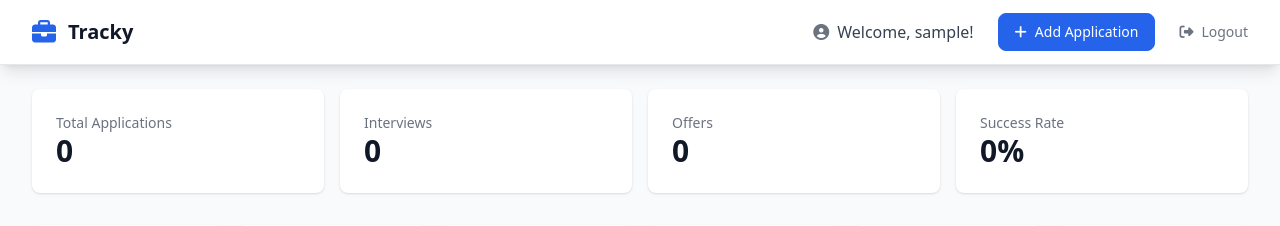
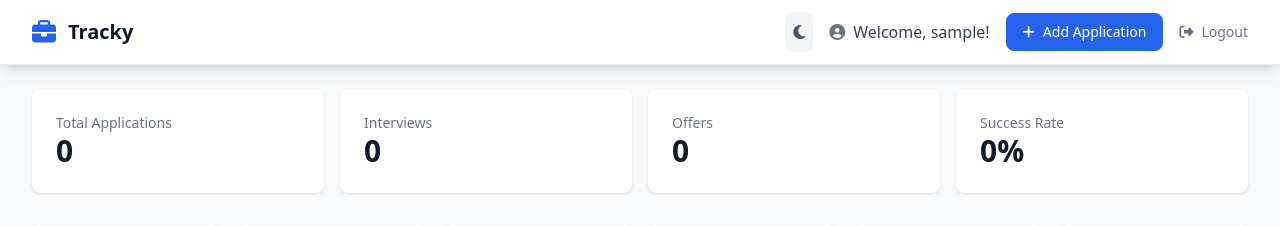
Before and after one commit to shpjp/tracky, a Django app: page / in a window 1280 px wide. Shown: the top 226 px of the page. Run offline with Django 5.2, Linux system fonts and the light colour scheme; the visitor is signed in with stand-in values (Sample User, id 1); data comes from the database, SQL or seed files in the repository; data that the repository does not hold is empty; some libraries are stand-ins or nearby versions.

Commit message:
fix : added dark mode

```diff
--- a/tracker_app/templates/base.html
+++ b/tracker_app/templates/base.html
@@ -8,6 +8,7 @@
     <link rel="stylesheet" href="https://cdnjs.cloudflare.com/ajax/libs/font-awesome/6.4.0/css/all.min.css">
     <script>
         tailwind.config = {
+            darkMode: 'class',
             theme: {
                 extend: {
                     colors: {
@@ -19,22 +20,27 @@
         }
     </script>
 </head>
-<body class="bg-gray-50 min-h-screen flex flex-col">
+<body class="bg-gray-50 dark:bg-gray-900 min-h-screen flex flex-col transition-colors duration-300">
     {% if user.is_authenticated %}
-    <nav class="bg-white shadow-lg border-b border-gray-200">
+    <nav class="bg-white dark:bg-gray-800 shadow-lg border-b border-gray-200 dark:border-gray-700 transition-colors duration-300">
         <div class="max-w-7xl mx-auto px-4 sm:px-6 lg:px-8">
             <div class="flex justify-between items-center h-16">
                 <div class="flex items-center space-x-3">
                     <div class="flex-shrink-0">
                         <i class="fas fa-briefcase text-primary text-xl sm:text-2xl"></i>
                     </div>
-                    <h1 class="text-lg sm:text-xl font-bold text-gray-900">
+                    <h1 class="text-lg sm:text-xl font-bold text-gray-900 dark:text-white">
                         <a href="{% url 'dashboard' %}" class="hover:text-primary transition-colors">Tracky</a>
                     </h1>
                 </div>
-                <div class="flex items-center space-x-2 sm:space-x-6">
-                    <span class="text-gray-700 hidden sm:flex items-center">
-                        <i class="fas fa-user-circle text-gray-500 mr-2"></i>
+                <div class="flex items-center space-x-2 sm:space-x-4">
+                    <!-- Dark Mode Toggle -->
+                    <button id="theme-toggle" class="p-2 rounded-lg bg-gray-100 dark:bg-gray-700 hover:bg-gray-200 dark:hover:bg-gray-600 transition-colors duration-300">
+                        <i id="theme-icon" class="fas fa-moon text-gray-600 dark:text-gray-300"></i>
+                    </button>
+
+                    <span class="text-gray-700 dark:text-gray-300 hidden sm:flex items-center">
+                        <i class="fas fa-user-circle text-gray-500 dark:text-gray-400 mr-2"></i>
                         Welcome, {{ user.username }}!
                     </span>
                     <a href="{% url 'create_application' %}" class="bg-primary hover:bg-primary-dark text-white px-3 py-2 sm:px-4 rounded-lg font-medium transition-colors border border-primary hover:border-primary-dark flex items-center text-sm">
@@ -42,7 +48,7 @@
                         <span class="hidden sm:inline">Add Application</span>
                         <span class="sm:hidden">Add</span>
                     </a>
-                    <a href="{% url 'logout' %}" class="text-gray-500 hover:text-gray-700 font-medium flex items-center text-sm">
+                    <a href="{% url 'logout' %}" class="text-gray-500 dark:text-gray-400 hover:text-gray-700 dark:hover:text-gray-200 font-medium flex items-center text-sm">
                         <i class="fas fa-sign-out-alt mr-1 sm:mr-2"></i>
                         <span class="hidden sm:inline">Logout</span>
                     </a>
@@ -57,17 +63,17 @@
         <div class="max-w-7xl mx-auto px-4 sm:px-6 lg:px-8 mb-6">
             {% for message in messages %}
             {% if message.tags == 'error' %}
-                <div class="bg-red-50 border-l-4 border-red-400 p-4 mb-4">
+                <div class="bg-red-50 dark:bg-red-900/30 border-l-4 border-red-400 dark:border-red-500 p-4 mb-4">
                     <div class="flex items-center">
-                        <i class="fas fa-exclamation-circle text-red-400 mr-3"></i>
-                        <p class="text-red-700">{{ message }}</p>
+                        <i class="fas fa-exclamation-circle text-red-400 dark:text-red-300 mr-3"></i>
+                        <p class="text-red-700 dark:text-red-200">{{ message }}</p>
                     </div>
                 </div>
             {% else %}
-                <div class="bg-green-50 border-l-4 border-green-400 p-4 mb-4">
+                <div class="bg-green-50 dark:bg-green-900/30 border-l-4 border-green-400 dark:border-green-500 p-4 mb-4">
                     <div class="flex items-center">
-                        <i class="fas fa-check-circle text-green-400 mr-3"></i>
-                        <p class="text-green-700">{{ message }}</p>
+                        <i class="fas fa-check-circle text-green-400 dark:text-green-300 mr-3"></i>
+                        <p class="text-green-700 dark:text-green-200">{{ message }}</p>
                     </div>
                 </div>
             {% endif %}
@@ -81,15 +87,15 @@
 
     {% if user.is_authenticated %}
     <!-- Footer -->
-    <footer class="bg-gray-50 border-t border-gray-200 mt-12">
+    <footer class="bg-gray-50 dark:bg-gray-800 border-t border-gray-200 dark:border-gray-700 mt-12 transition-colors duration-300">
         <div class="max-w-7xl mx-auto px-4 sm:px-6 lg:px-8">
             <div class="py-8">
                 <div class="flex flex-col md:flex-row justify-between items-center">
                     <div class="flex items-center space-x-3 mb-4 md:mb-0">
                         <i class="fas fa-briefcase text-primary text-lg"></i>
-                        <span class="text-gray-900 font-medium">Tracky</span>
+                        <span class="text-gray-900 dark:text-white font-medium">Tracky</span>
                     </div>
-                    <div class="flex items-center text-sm text-gray-600">
+                    <div class="flex items-center text-sm text-gray-600 dark:text-gray-400">
                         <span>&copy; 2026 Tracky. All rights reserved.</span>
                     </div>
                 </div>
@@ -97,5 +103,32 @@
         </div>
     </footer>
     {% endif %}
+
+    <!-- Dark Mode Toggle Script -->
+    <script>
+        const themeToggle = document.getElementById('theme-toggle');
+        const themeIcon = document.getElementById('theme-icon');
+        const html = document.documentElement;
+
+        // Check for saved theme preference or default to light mode
+        const savedTheme = localStorage.getItem('theme') || 'light';
+        html.classList.toggle('dark', savedTheme === 'dark');
+        updateThemeIcon(savedTheme);
+
+        themeToggle?.addEventListener('click', () => {
+            const isDark = html.classList.toggle('dark');
+            const theme = isDark ? 'dark' : 'light';
+            localStorage.setItem('theme', theme);
+            updateThemeIcon(theme);
+        });
+
+        function updateThemeIcon(theme) {
+            if (themeIcon) {
+                themeIcon.className = theme === 'dark'
+                    ? 'fas fa-sun text-gray-300'
+                    : 'fas fa-moon text-gray-600';
+            }
+        }
+    </script>
 </body>
 </html>
--- a/tracker_app/templates/tracker/dashboard.html
+++ b/tracker_app/templates/tracker/dashboard.html
@@ -6,77 +6,77 @@
 <div class="max-w-7xl mx-auto px-4 sm:px-6 lg:px-8">
     <!-- Stats Section -->
     <div class="grid grid-cols-2 lg:grid-cols-4 gap-4 mb-8">
-        <div class="bg-white rounded-lg shadow p-6">
-            <h3 class="text-sm font-medium text-gray-500">Total Applications</h3>
-            <p class="text-3xl font-bold text-gray-900">{{ total_applications }}</p>
+        <div class="bg-white dark:bg-gray-800 rounded-lg shadow p-6 transition-colors duration-300">
+            <h3 class="text-sm font-medium text-gray-500 dark:text-gray-400">Total Applications</h3>
+            <p class="text-3xl font-bold text-gray-900 dark:text-white">{{ total_applications }}</p>
         </div>
-        <div class="bg-white rounded-lg shadow p-6">
-            <h3 class="text-sm font-medium text-gray-500">Interviews</h3>
-            <p class="text-3xl font-bold text-gray-900">{{ total_interviews }}</p>
+        <div class="bg-white dark:bg-gray-800 rounded-lg shadow p-6 transition-colors duration-300">
+            <h3 class="text-sm font-medium text-gray-500 dark:text-gray-400">Interviews</h3>
+            <p class="text-3xl font-bold text-gray-900 dark:text-white">{{ total_interviews }}</p>
         </div>
-        <div class="bg-white rounded-lg shadow p-6">
-            <h3 class="text-sm font-medium text-gray-500">Offers</h3>
-            <p class="text-3xl font-bold text-gray-900">{{ total_offers }}</p>
+        <div class="bg-white dark:bg-gray-800 rounded-lg shadow p-6 transition-colors duration-300">
+            <h3 class="text-sm font-medium text-gray-500 dark:text-gray-400">Offers</h3>
+            <p class="text-3xl font-bold text-gray-900 dark:text-white">{{ total_offers }}</p>
         </div>
-        <div class="bg-white rounded-lg shadow p-6">
-            <h3 class="text-sm font-medium text-gray-500">Success Rate</h3>
-            <p class="text-3xl font-bold text-gray-900">{{ success_rate }}%</p>
+        <div class="bg-white dark:bg-gray-800 rounded-lg shadow p-6 transition-colors duration-300">
+            <h3 class="text-sm font-medium text-gray-500 dark:text-gray-400">Success Rate</h3>
+            <p class="text-3xl font-bold text-gray-900 dark:text-white">{{ success_rate }}%</p>
         </div>
     </div>
 
     <!-- Kanban Board -->
     <div class="grid grid-cols-1 md:grid-cols-2 lg:grid-cols-3 xl:grid-cols-6 gap-4">
         {% for status_code, status_info in status_groups.items %}
-        <div class="bg-white rounded-lg shadow">
-            <div class="p-4 border-b">
+        <div class="bg-white dark:bg-gray-800 rounded-lg shadow transition-colors duration-300">
+            <div class="p-4 border-b border-gray-200 dark:border-gray-700">
                 <div class="flex items-center justify-between">
-                    <h2 class="font-semibold text-gray-900 text-sm">{{ status_info.name }}</h2>
-                    <span class="bg-gray-100 text-gray-800 text-xs font-medium px-2 py-1 rounded-full">
+                    <h2 class="font-semibold text-gray-900 dark:text-white text-sm">{{ status_info.name }}</h2>
+                    <span class="bg-gray-100 dark:bg-gray-700 text-gray-800 dark:text-gray-200 text-xs font-medium px-2 py-1 rounded-full transition-colors duration-300">
                         {{ status_info.count }}
                     </span>
                 </div>
             </div>
             <div class="p-3 space-y-3 min-h-[300px] lg:min-h-[400px]">
                 {% for application in status_info.applications %}
-                <div class="bg-gray-50 rounded-lg p-3 border border-gray-200 hover:shadow-md transition-shadow">
+                <div class="bg-gray-50 dark:bg-gray-700 rounded-lg p-3 border border-gray-200 dark:border-gray-600 hover:shadow-md transition-all duration-300">
                     <div class="mb-3">
-                        <h3 class="font-medium text-gray-900 text-sm mb-1">{{ application.company_name }}</h3>
-                        <p class="text-sm text-gray-700 font-medium">{{ application.role }}</p>
+                        <h3 class="font-medium text-gray-900 dark:text-white text-sm mb-1">{{ application.company_name }}</h3>
+                        <p class="text-sm text-gray-700 dark:text-gray-300 font-medium">{{ application.role }}</p>
                     </div>
                     {% if application.location %}
-                        <p class="text-xs text-gray-500 mb-2 flex items-center">
+                        <p class="text-xs text-gray-500 dark:text-gray-400 mb-2 flex items-center">
                             <i class="fas fa-map-marker-alt mr-1 flex-shrink-0"></i>
                             <span class="truncate">{{ application.location }}</span>
                         </p>
                     {% endif %}
-                    <p class="text-xs text-gray-500 mb-2 flex items-center">
+                    <p class="text-xs text-gray-500 dark:text-gray-400 mb-2 flex items-center">
                         <i class="fas fa-calendar-alt mr-1 flex-shrink-0"></i>
                         {{ application.applied_date|date:"M d, Y" }}
                     </p>
                     {% if application.interview_date %}
-                        <p class="text-xs text-gray-600 mb-3 flex items-center">
+                        <p class="text-xs text-gray-600 dark:text-gray-300 mb-3 flex items-center">
                             <i class="fas fa-user-tie mr-1 flex-shrink-0"></i>
                             <span class="truncate">Interview: {{ application.interview_date|date:"M d, Y" }}</span>
                         </p>
                     {% endif %}
                     {% if application.notes %}
-                        <div class="text-xs text-gray-600 bg-white p-2 rounded border mb-3">
+                        <div class="text-xs text-gray-600 dark:text-gray-300 bg-white dark:bg-gray-600 p-2 rounded border border-gray-200 dark:border-gray-500 mb-3 transition-colors duration-300">
                             {{ application.get_short_notes }}
                         </div>
                     {% endif %}
-                    <div class="flex justify-between items-center pt-2 border-t border-gray-200">
+                    <div class="flex justify-between items-center pt-2 border-t border-gray-200 dark:border-gray-600">
                         <a href="{% url 'update_application' application.pk %}"
-                           class="text-blue-600 hover:text-blue-800 text-xs font-medium px-2 py-1 border border-blue-200 rounded hover:bg-blue-50 transition-colors flex-1 text-center mr-1">
+                           class="text-blue-600 hover:text-blue-800 dark:text-blue-400 dark:hover:text-blue-300 text-xs font-medium px-2 py-1 border border-blue-200 dark:border-blue-600 rounded hover:bg-blue-50 dark:hover:bg-blue-900 transition-colors duration-300 flex-1 text-center mr-1">
                             <i class="fas fa-edit mr-1"></i>Edit
                         </a>
                         <a href="{% url 'delete_application' application.pk %}"
-                           class="text-red-600 hover:text-red-800 text-xs font-medium px-2 py-1 border border-red-200 rounded hover:bg-red-50 transition-colors flex-1 text-center ml-1">
+                           class="text-red-600 hover:text-red-800 dark:text-red-400 dark:hover:text-red-300 text-xs font-medium px-2 py-1 border border-red-200 dark:border-red-600 rounded hover:bg-red-50 dark:hover:bg-red-900 transition-colors duration-300 flex-1 text-center ml-1">
                             <i class="fas fa-trash mr-1"></i>Delete
                         </a>
                     </div>
                 </div>
                 {% empty %}
-                <div class="text-center text-gray-500 text-sm py-8">
+                <div class="text-center text-gray-500 dark:text-gray-400 text-sm py-8">
                     No applications in this stage
                 </div>
                 {% endfor %}
@@ -88,11 +88,11 @@
     {% if total_applications == 0 %}
     <!-- Empty State -->
     <div class="text-center py-12">
-        <div class="mx-auto w-24 h-24 bg-gray-100 rounded-full flex items-center justify-center mb-4">
-            <i class="fas fa-briefcase text-gray-400 text-3xl"></i>
+        <div class="mx-auto w-24 h-24 bg-gray-100 dark:bg-gray-700 rounded-full flex items-center justify-center mb-4 transition-colors duration-300">
+            <i class="fas fa-briefcase text-gray-400 dark:text-gray-500 text-3xl"></i>
         </div>
-        <h3 class="text-lg font-medium text-gray-900 mb-2">No applications yet</h3>
-        <p class="text-gray-500 mb-6">Get started by adding your first job application.</p>
+        <h3 class="text-lg font-medium text-gray-900 dark:text-white mb-2">No applications yet</h3>
+        <p class="text-gray-500 dark:text-gray-400 mb-6">Get started by adding your first job application.</p>
         <a href="{% url 'create_application' %}"
            class="bg-primary hover:bg-primary-dark text-white px-6 py-3 rounded-lg font-medium transition-colors border border-primary hover:border-primary-dark inline-flex items-center">
             <i class="fas fa-plus mr-2"></i>
```
Also changed, not shown: tracker_app/templates/registration/login.html (+12 -12 lines), tracker_app/templates/registration/register.html (+16 -16 lines), tracker_app/templates/tracker/application_confirm_delete.html (+19 -19 lines), tracker_app/templates/tracker/application_form.html (+24 -24 lines).
